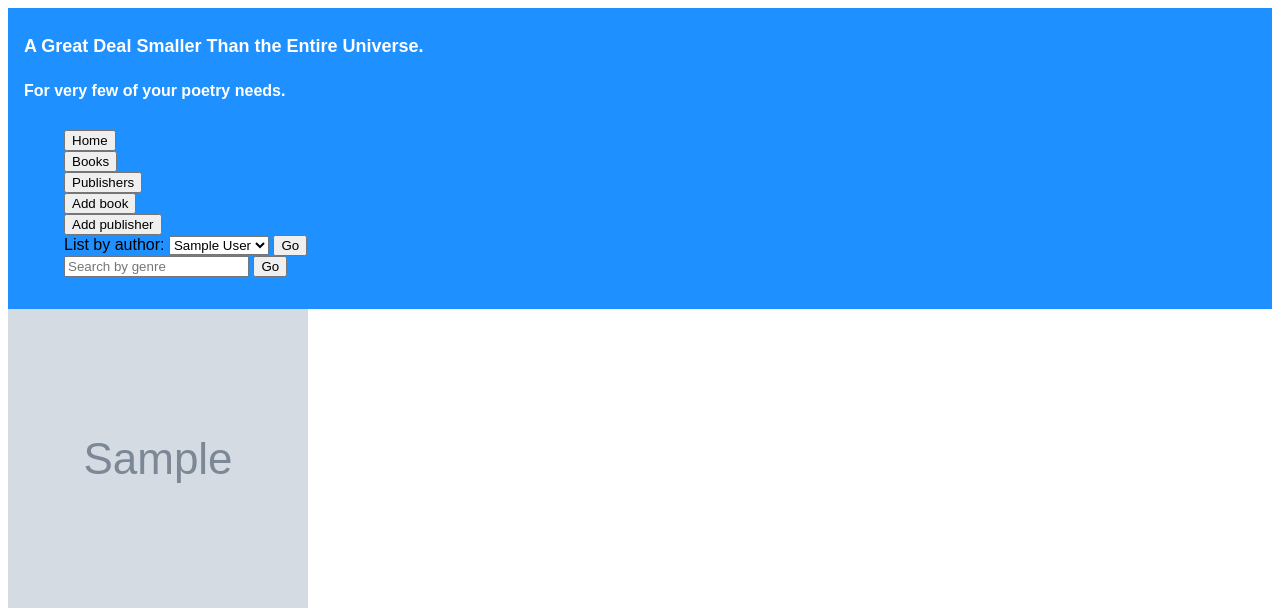
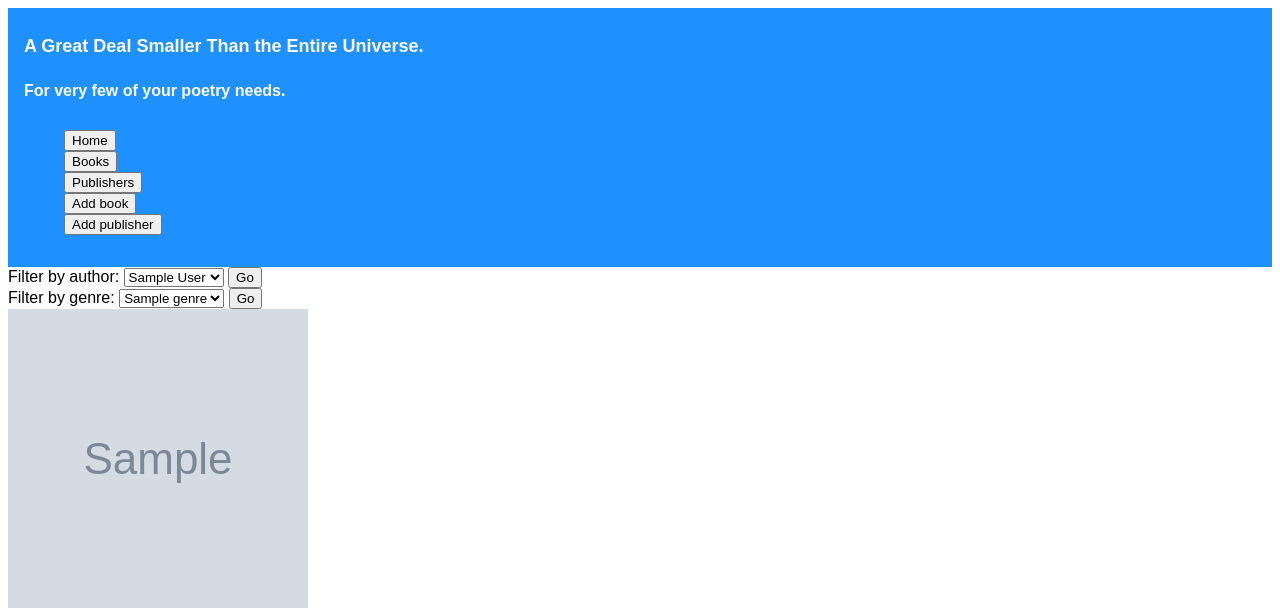
Before and after one commit to calumrodger/python_project_bookshop, a Flask app: page /books in a window 1280 px wide. Shown: the top 608 px of the page. Run offline with Flask 2, Linux system fonts and the light colour scheme; grey boxes marked "Sample" are stand-in pictures; a database or web service that is not in the repository returns one stand-in record (values such as "Sample title"); some libraries are stand-ins or nearby versions.

Commit message:
changed search by genre into dropdown like artists

```diff
--- a/templates/base.html
+++ b/templates/base.html
@@ -29,28 +29,7 @@
           <input type="submit" value="Add publisher">
         </form>
 
-        <div>
-          <form action="books/byauthor" method="post">
-          <label for="author">List by author:</label>
-          <select id="author" name="author">
-            {% for book in all_books %}
-              <option value="{{ book.author }}">
-                {{ book.author }}
-              </option>
-            {% endfor %}
-          </select>
-          <button type="submit", action="books/byauthor", method="post">Go</button>
-        </form>
-        <div class="genre-search">
-          <form action="books/bygenre" method="post">
-          <input type="text" placeholder="Search by genre">
-          <button type="submit", action="books/bygenre", method="post">Go</button>
-        </form>
-        </div>
-        <for action="books/bygenre" method="post">
-        <label for="genre">
-        </for>
-        </div>
+
       </ul>
     </nav>
   </header>
--- a/templates/books/index.html
+++ b/templates/books/index.html
@@ -1,7 +1,41 @@
 {% extends "base.html" %}
 
 {% block content %}
-
+<div>
+  <div>
+  <form action="books/byauthor" method="post">
+    <label for="author">Filter by author:</label>
+    <select id="author" name="author">
+      {% for book in all_books %}
+        <option value="{{ book.author }}">
+          {{ book.author }}
+        </option>
+      {% endfor %}
+    </select>
+    <button type="submit", action="books/byauthor", method="post">Go</button>
+  </form>
+  <form action="books/bygenre" method="post">
+    <label for="genre">Filter by genre:</label>
+    <select id="genre" name="genre">
+      {% for book in all_books %}
+        <option value="{{ book.genre }}">
+          {{ book.genre }}
+        </option>
+      {% endfor %}
+    </select>
+    <button type="submit", action="books/bygenre", method="post">Go</button>
+  </form>
+  <!-- <div class="genre-search">
+    <form action="books/bygenre" method="post">
+    <input type="text" placeholder="Search by genre">
+    <button type="submit", action="books/bygenre", method="post">Go</button>
+  </form>
+  </div>
+  <for action="books/bygenre" method="post">
+  <label for="genre">
+  </for> -->
+  </div>
+</div>
 <!-- <section id="gallery"> -->
 {% for book in all_books %}
 <div class="book">
```
